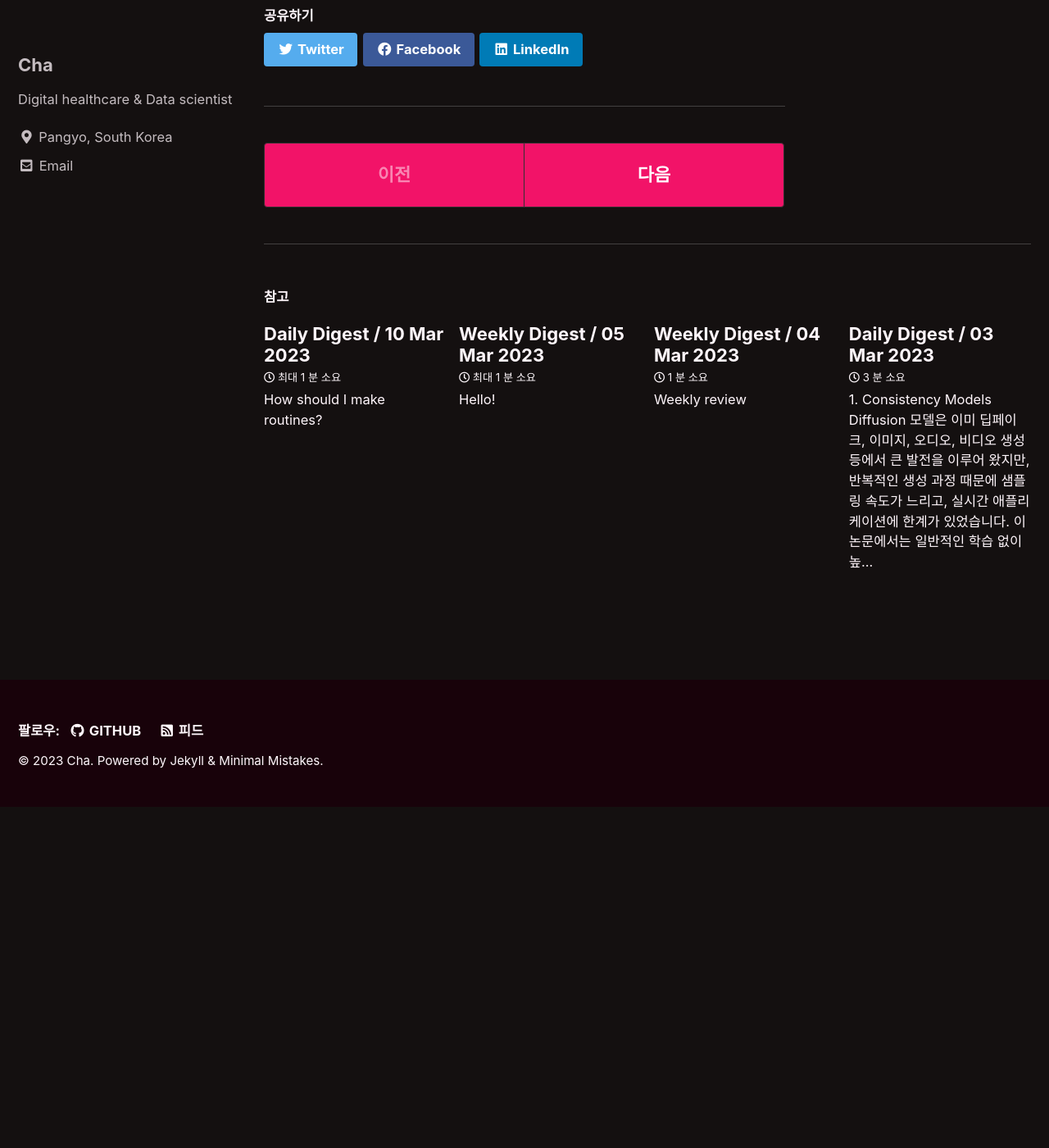
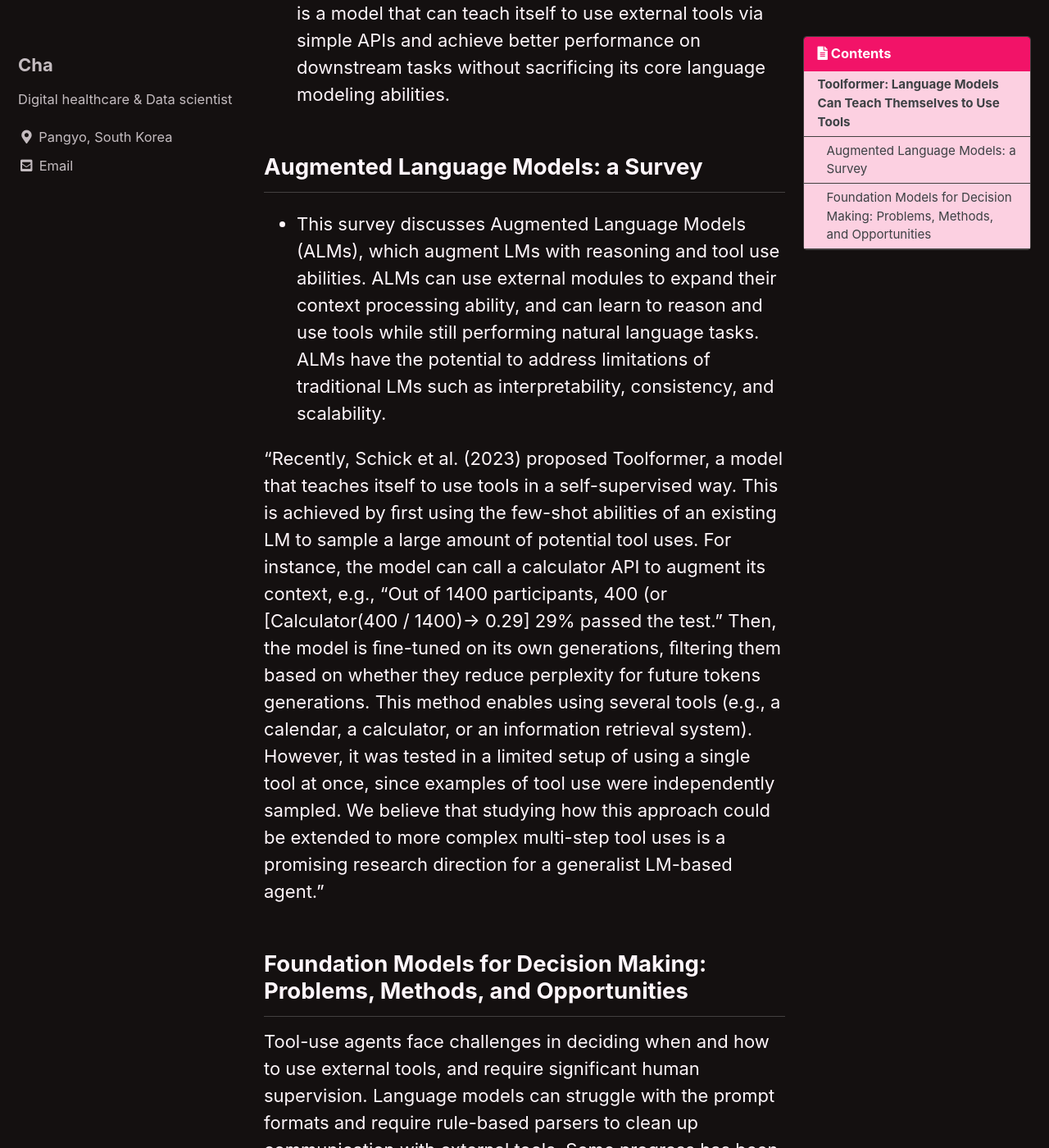
Before and after one commit to cr8v/cr8v.github.io, a Jekyll site: the page built from _posts/2023-02-10-toolformer.md, in a window 1280 px wide and 1400 px high, scrolled down 926 px. Shown: the whole window at 82% size. Built offline with Jekyll 4.4.1, drawn with Linux system fonts in a browser that asks for light colours; cached includes are drawn as plain includes; before the commit the page ends 1910 px from its top, so only the background shows below that; some of the changed text lies outside the part shown.

Commit message:
2023-02-10 add review

```diff
--- a/_posts/2023-02-10-toolformer.md
+++ b/_posts/2023-02-10-toolformer.md
@@ -8,7 +8,17 @@ toc_sticky: true
 toc_label: Contents
 ---
 
+Recent research proposes Toolformer, a model that can teach itself to use external tools via simple APIs in a self-supervised way. Augmented Language Models (ALMs) can use external modules to expand their context processing ability and learn to reason and use tools while still performing natural language tasks. However, tool-use agents face challenges in deciding when and how to use external tools, and require significant human supervision. Progress has been made on self-supervised learning of tool use with language models, but interactive tool use has not been explored yet.
+
 # Toolformer: Language Models Can Teach Themselves to Use Tools
 - [arxiv](https://arxiv.org/pdf/2302.04761.pdf)
 - Language modeling, External tool integration, Self-supervised learning, Zero-shot learning, Downstream tasks
 - LMs are goot at solving new tasks with just a few examples but struggle with some basic tasks. Toolformer is a model that can teach itself to use external tools via simple APIs and achieve better performance on downstream tasks without sacrificing its core language modeling abilities.
+
+## Augmented Language Models: a Survey
+- This survey discusses Augmented Language Models (ALMs), which augment LMs with reasoning and tool use abilities. ALMs can use external modules to expand their context processing ability, and can learn to reason and use tools while still performing natural language tasks. ALMs have the potential to address limitations of traditional LMs such as interpretability, consistency, and scalability.
+
+"Recently, Schick et al. (2023) proposed Toolformer, a model that teaches itself to use tools in a self-supervised way. This is achieved by ﬁrst using the few-shot abilities of an existing LM to sample a large amount of potential tool uses. For instance, the model can call a calculator API to augment its context, e.g., “Out of 1400 participants, 400 (or [Calculator(400 / 1400)→ 0.29] 29% passed the test.” Then, the model is ﬁne-tuned on its own generations, ﬁltering them based on whether they reduce perplexity for future tokens generations. This method enables using several tools (e.g., a calendar, a calculator, or an information retrieval system). However, it was tested in a limited setup of using a single tool at once, since examples of tool use were independently sampled. We believe that studying how this approach could be extended to more complex multi-step tool uses is a promising research direction for a generalist LM-based agent."
+
+## Foundation Models for Decision Making: Problems, Methods, and Opportunities
+Tool-use agents face challenges in deciding when and how to use external tools, and require significant human supervision. Language models can struggle with the prompt formats and require rule-based parsers to clean up communication with external tools. Some progress has been made on self-supervised learning of tool use with language models, but interactive tool use has not been explored yet.
```
